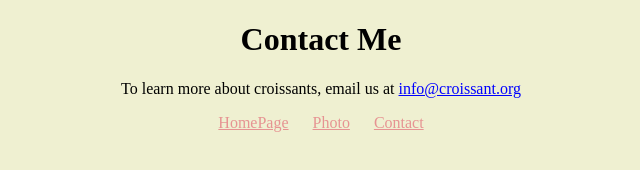
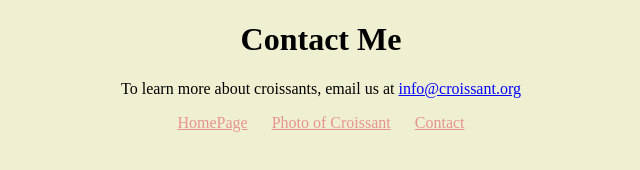
Before and after one commit to mckleebra/Croissant, a plain HTML site: page contact.html in a window 1280 px wide. Shown: the whole page, without its empty margins (319-959 px from the left). Drawn offline with Linux system fonts and the light colour scheme.

Commit message:
included more specific link spelling

```diff
--- a/contact.html
+++ b/contact.html
@@ -29,7 +29,7 @@
     </p>
     <footer>
       <a href="/index.html">HomePage</a>
-      <a href="/photo.html">Photo</a>
+      <a href="/photo.html">Photo of Croissant</a>
       <a href="/contact.html">Contact</a>
     </footer>
   </body>
```
